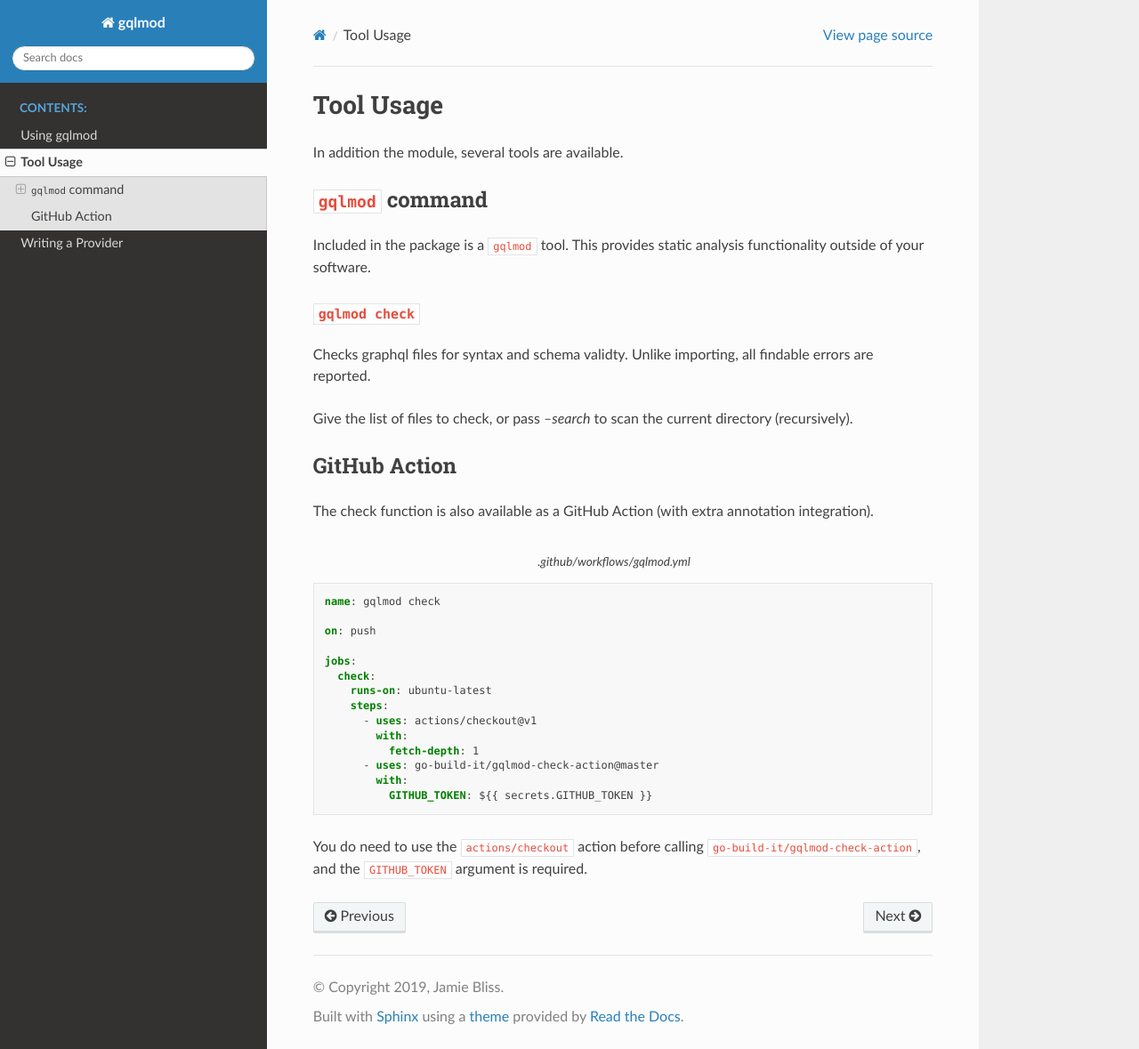
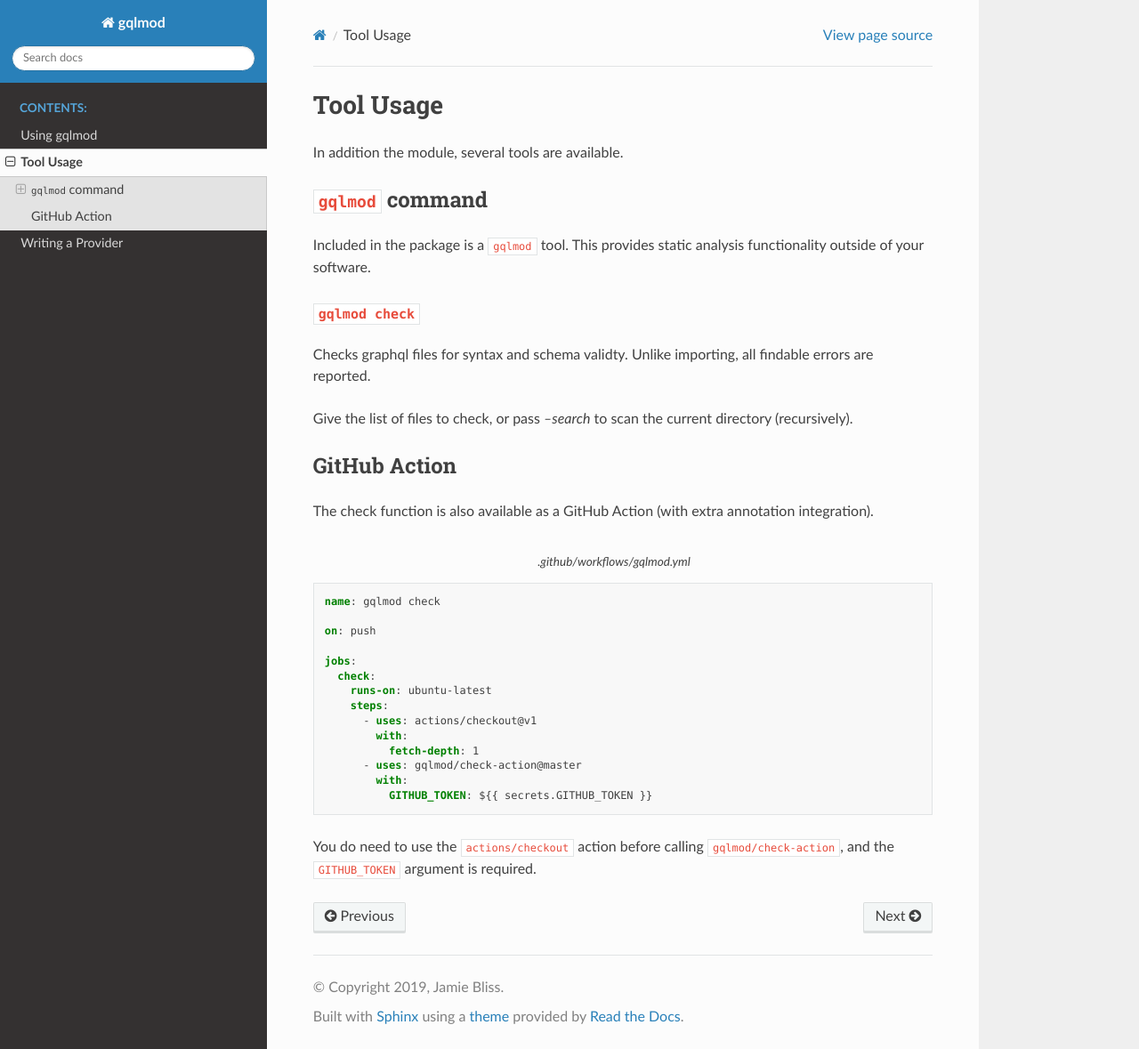
Before and after one commit to gqlmod/gqlmod, a Sphinx documentation site: the page built from docs/cli.rst, in a window 1280 px wide and 1179 px high. Shown: the whole window at 89% size. Built offline with Sphinx 7.4.7 and the Read the Docs theme 2.0.0, drawn with Linux system fonts in a browser that asks for light colours.

Commit message:
Update for The Great Move

```diff
--- a/docs/cli.rst
+++ b/docs/cli.rst
@@ -38,8 +38,8 @@ integration).
           - uses: actions/checkout@v1
             with:
               fetch-depth: 1
-          - uses: go-build-it/gqlmod-check-action@master
+          - uses: gqlmod/check-action@master
             with:
               GITHUB_TOKEN: ${{ secrets.GITHUB_TOKEN }}
 
-You do need to use the ``actions/checkout`` action before calling ``go-build-it/gqlmod-check-action``, and the ``GITHUB_TOKEN`` argument is required.
+You do need to use the ``actions/checkout`` action before calling ``gqlmod/check-action``, and the ``GITHUB_TOKEN`` argument is required.
--- a/setup.cfg
+++ b/setup.cfg
@@ -7,7 +7,7 @@ long_description = file: README.md
 long_description_content_type=text/markdown
 project_urls =
     Tip Jar = https://ko-fi.com/astraluma
-    Source Code = https://github.com/go-build-it/gqlmod
+    Source Code = https://github.com/gqlmod/gqlmod
     Documentation = https://gqlmod.readthedocs.io/
 license = LGPL
 license_file = LICENSE
```
